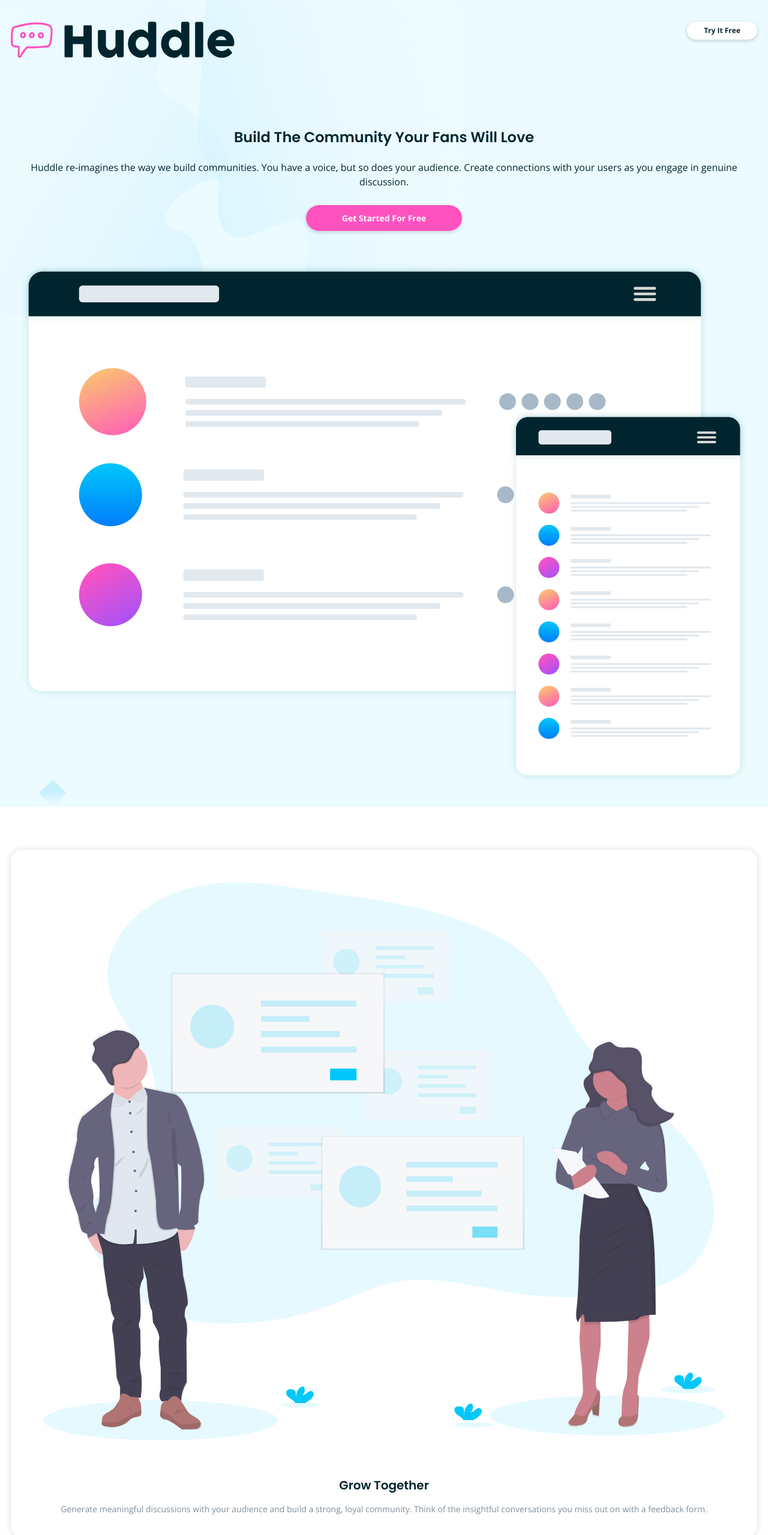
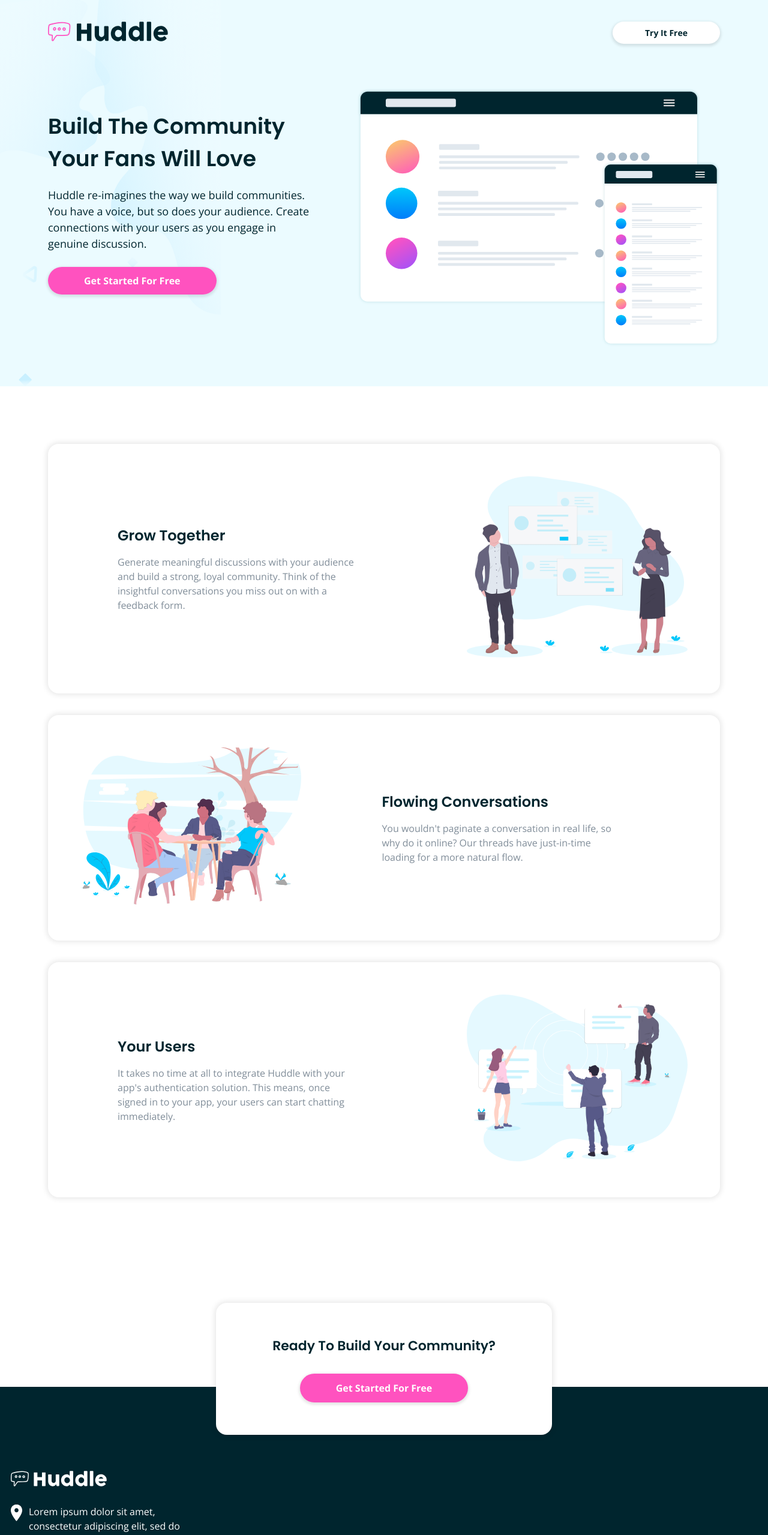
Before and after one commit to osmonoh/frontend-mentor-challenge-9, a plain HTML site: page index.html in a window 1280 px wide. Shown: the top 2559 px of the page at 60% size. Drawn offline with nearby package versions, Linux system fonts and the light colour scheme.

Commit message:
finish @media main

```diff
--- a/index.html
+++ b/index.html
@@ -20,6 +20,8 @@
   </head>
   <body>
     <div class="page">
+      <!-- HEADER -->
+
       <header class="header">
         <div class="header-top">
           <div class="header-top-logo">
@@ -42,6 +44,8 @@
           </div>
         </article>
       </header>
+      <!-- MAIN -->
+
       <main class="main">
         <article class="main-article">
           <div class="main-article-image">
@@ -96,12 +100,14 @@
           <a href="#" class="btn">Get Started For Free</a>
         </div>
       </main>
+      <!-- FOOTER -->
+
       <footer class="footer">
-        <div class="footer-top">
-          <div class="footer-top-logo">
+        <div class="footer-logo">
           <img src="/images/logo-white.svg" alt="logo" />
         </div>
-          <div class="footer-top-text">
+
+        <div class="footer-contacts">
           <div class="contact">
             <div class="icon">
               <img src="/images/icon-location.svg" alt="icon" />
@@ -124,7 +130,7 @@
             <p>example@huddle.com</p>
           </div>
         </div>
-        </div>
+
         <div class="footer-links">
           <a href="#">About Us</a>
           <a href="#">What We Do</a>
@@ -133,11 +139,13 @@
           <a href="#">Blog</a>
           <a href="#">Contact Us</a>
         </div>
+
         <div class="footer-social">
           <a href="#"><i class="fa fa-facebook" aria-hidden="true"></i></a>
           <a href="#"><i class="fa fa-twitter" aria-hidden="true"></i></a>
           <a href="#"><i class="fa fa-instagram" aria-hidden="true"></i></a>
         </div>
+
         <p class="footer-copyright">
           &copy; Copyright 2018 Huddle. All rights reserved.
         </p>
--- a/scss/_mixins.scss
+++ b/scss/_mixins.scss
@@ -6,4 +6,8 @@
   color: white;
   font-size: 1.4rem;
   font-weight: 700;
+
+  @media (min-width: 800px) {
+    font-size: 1.6rem;
+  }
 }
--- a/scss/main.scss
+++ b/scss/main.scss
@@ -1,3 +1,4 @@
+// ========= IMPORTS
 @import url("https://fonts.googleapis.com/css2?family=Open+Sans:wght@300;400;600;700;800&family=Poppins:wght@300;400;600;700&display=swap");
 @import "mixins";
 
@@ -10,6 +11,7 @@
 $very-dark-cyan: hsl(192, 100%, 9%);
 $grayish-blue: hsl(208, 11%, 55%);
 
+// =========== GLOBAL STYLES
 * {
   box-sizing: border-box;
   margin: 0;
@@ -45,13 +47,13 @@
   color: inherit;
 }
 
+// ============ HEADER
 .header {
   margin-bottom: 3.6rem;
   background-color: $very-pale-cyan;
   background-image: url(/images/bg-hero-mobile.svg);
   background-repeat: no-repeat;
   background-size: contain;
-  // background-position: center;
 
   &-top {
     margin-bottom: 3.6rem;
@@ -59,8 +61,16 @@
     justify-content: space-between;
     padding: 3.6rem 1.8rem;
 
+    @media (min-width: 800px) {
+      padding: 3.6rem 8rem;
+    }
+
     &-logo {
-      width: 30%;
+      width: 12rem;
+
+      @media (min-width: 800px) {
+        width: 20rem;
+      }
     }
 
     .btn {
@@ -71,6 +81,11 @@
       padding: 0.6rem 2.8rem;
       font-size: 1.2rem;
       font-weight: 700;
+
+      @media (min-width: 800px) {
+        padding: 0.8rem 5.4rem;
+        font-size: 1.4rem;
+      }
     }
   }
 
@@ -78,28 +93,60 @@
     padding: 3.6rem;
     text-align: center;
 
+    @media (min-width: 800px) {
+      display: flex;
+      align-items: center;
+      gap: 2rem;
+      padding: 0 8rem 6rem 8rem;
+      text-align: left;
+    }
+
     &-text {
       margin-bottom: 6.6rem;
+
+      @media (min-width: 800px) {
+        flex-basis: 45%;
+      }
 
       h1 {
         margin-bottom: 2rem;
         font-size: 2.4rem;
+
+        @media (min-width: 800px) {
+          width: 80%;
+          font-size: 3.6rem;
+        }
       }
 
       p {
         margin-bottom: 3.6rem;
+
+        @media (min-width: 800px) {
+          width: 90%;
+          font-size: 1.8rem;
+        }
       }
 
       .btn {
         @include pink-btn;
       }
     }
+
+    &-image {
+      @media (min-width: 800px) {
+        flex-basis: 55%;
+      }
+    }
   }
 }
 
+// =========== MAIN
 .main {
-  // position: relative;
   padding: 3.6rem 1.8rem;
+
+  @media (min-width: 800px) {
+    padding: 6rem 8rem;
+  }
 
   &-article {
     margin-bottom: 3.6rem;
@@ -108,19 +155,60 @@
     padding: 3.6rem;
     text-align: center;
 
+    @media (min-width: 800px) {
+      display: flex;
+      align-items: center;
+      gap: 3.6rem;
+      text-align: left;
+    }
+
+    &:nth-of-type(odd) {
+      .main-article-image {
+        @media (min-width: 800px) {
+          order: 2;
+        }
+      }
+      .main-article-text {
+        @media (min-width: 800px) {
+          order: 1;
+        }
+      }
+    }
+
     &-image {
       margin-bottom: 3.6rem;
       padding: 1.8rem;
+
+      @media (min-width: 800px) {
+        flex-basis: 40%;
+        margin-bottom: 0;
+      }
+    }
+
+    &-text {
+      @media (min-width: 800px) {
+        flex-basis: 60%;
+        padding-left: 8rem;
       }
 
       h2 {
         margin-bottom: 1.4rem;
         font-size: 2rem;
+
+        @media (min-width: 800px) {
+          font-size: 2.4rem;
+        }
       }
 
       p {
         color: $grayish-blue;
         font-size: 1.4rem;
+
+        @media (min-width: 800px) {
+          width: 75%;
+          font-size: 1.6rem;
+        }
+      }
     }
   }
 
@@ -136,10 +224,21 @@
     align-items: center;
     justify-content: center;
     gap: 2rem;
-    // z-index: 10;
+
+    @media (min-width: 800px) {
+      top: 14rem;
+      width: 50%;
+      height: 22rem;
+      margin: 0 auto;
+      gap: 3rem;
+    }
 
     h3 {
       font-size: 1.8rem;
+
+      @media (min-width: 800px) {
+        font-size: 2.2rem;
+      }
     }
 
     .btn {
@@ -148,21 +247,19 @@
   }
 }
 
+// ============ FOOTER
 .footer {
-  // position: relative;
   background-color: $very-dark-cyan;
   padding: 14rem 1.8rem 5.4rem 1.8rem;
   color: white;
-  // z-index: -10;
-
-  &-top {
-    margin-bottom: 5.4rem;
-    width: 100%;
 
   &-logo {
     margin-bottom: 2.4rem;
-      width: 50%;
+    width: 16rem;
   }
+
+  &-contacts {
+    margin-bottom: 5.4rem;
 
     .contact {
       margin-bottom: 2.4rem;
@@ -211,8 +308,9 @@
   .attribution {
     font-size: 1.1rem;
     text-align: center;
-  }
-  .attribution a {
+
+    a {
       color: $pink;
     }
   }
+}
```
Also changed, not shown: css/main.css, 1 other file. Lines whose indentation alone changed are shown as unchanged.
